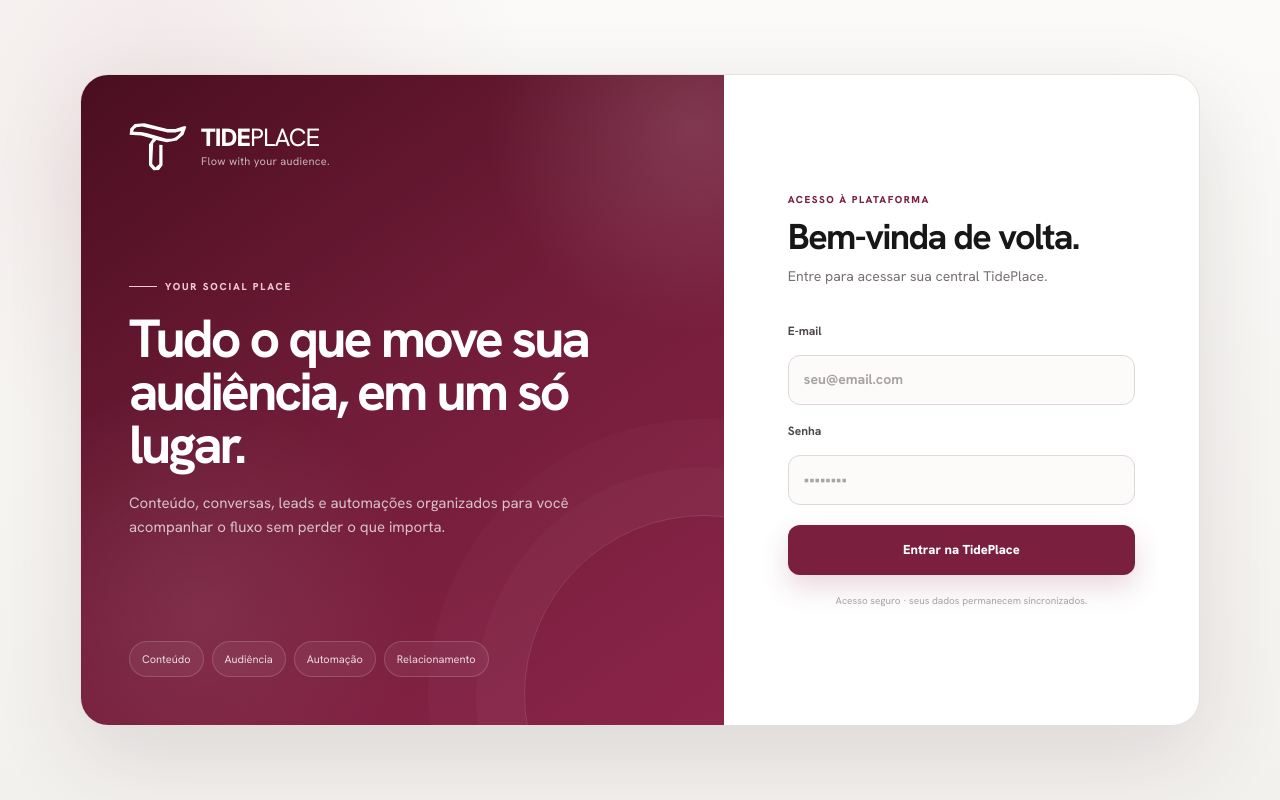
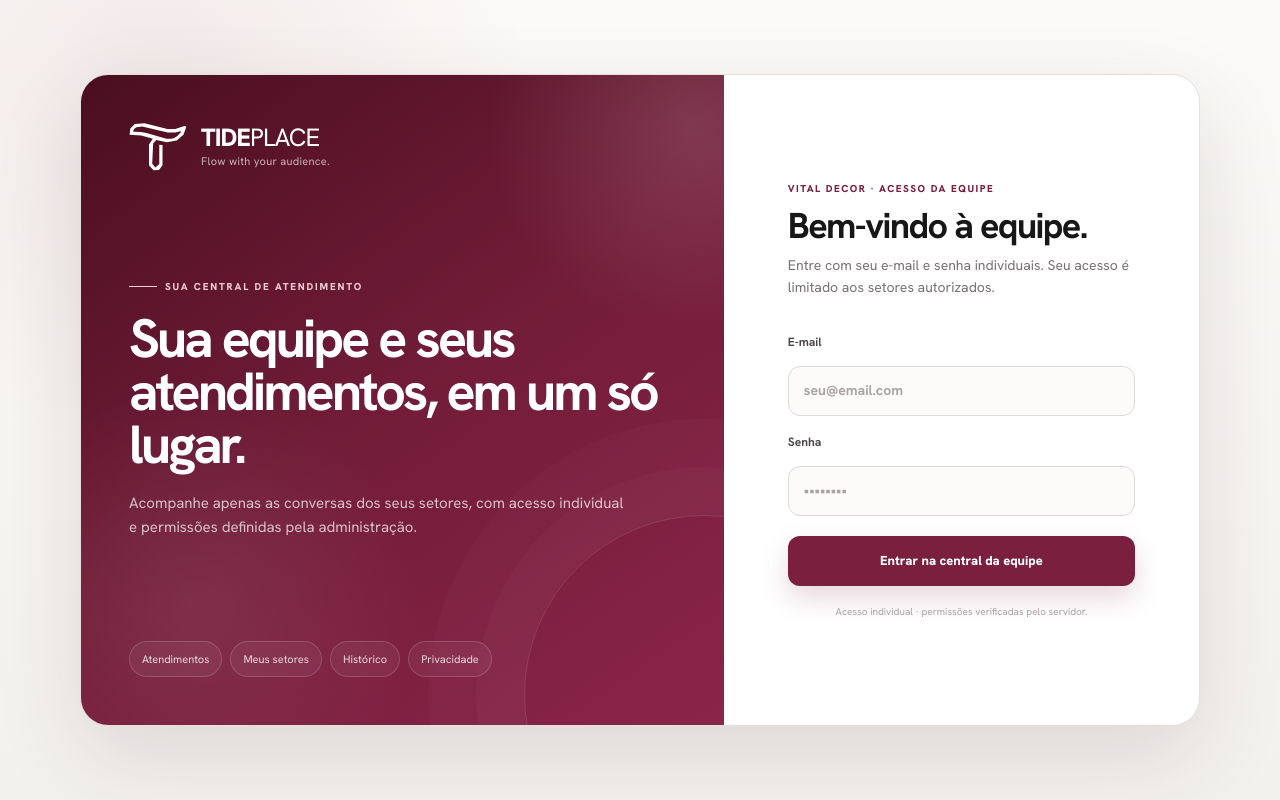
Before and after one commit to julianybertaglia-art/social-hub-gui, a Next.js app: page /equipe in a window 1280 px wide. Built offline with nearby package versions, Linux system fonts and the light colour scheme; no server answers.

Commit message:
feat(team): personalize existing Supabase login screen for team portal entry

```diff
--- a/app/CloudGate.js
+++ b/app/CloudGate.js
@@ -2,6 +2,7 @@
 
 import { createContext, useContext, useEffect, useRef, useState } from 'react';
 import { createClient } from '@supabase/supabase-js';
+import { usePathname } from 'next/navigation';
 import styles from './cloudgate.module.css';
 import { hasAuthIdentityChanged, sameAuthenticatedUser } from './lib/session-gate.mjs';
 
@@ -158,6 +159,8 @@ async function refreshInstagramContentPerformance() {
 }
 
 export default function CloudGate({ children }) {
+  const pathname=usePathname();
+  const isTeamLogin=pathname==='/equipe';
   const [session, setSession] = useState(null);
   const [accessScope,setAccessScope]=useState(null);
   const [initializing, setInitializing] = useState(true);
@@ -568,16 +571,13 @@ export default function CloudGate({ children }) {
             </div>
 
             <div className={styles.brandMessage}>
-              <span className={styles.brandKicker}>YOUR SOCIAL PLACE</span>
-              <h1>Tudo o que move sua audiência, em um só lugar.</h1>
-              <p>Conteúdo, conversas, leads e automações organizados para você acompanhar o fluxo sem perder o que importa.</p>
+              <span className={styles.brandKicker}>{isTeamLogin?'SUA CENTRAL DE ATENDIMENTO':'YOUR SOCIAL PLACE'}</span>
+              <h1>{isTeamLogin?'Sua equipe e seus atendimentos, em um só lugar.':'Tudo o que move sua audiência, em um só lugar.'}</h1>
+              <p>{isTeamLogin?'Acompanhe apenas as conversas dos seus setores, com acesso individual e permissões definidas pela administração.':'Conteúdo, conversas, leads e automações organizados para você acompanhar o fluxo sem perder o que importa.'}</p>
             </div>
 
             <div className={styles.brandFeatures}>
-              <span>Conteúdo</span>
-              <span>Audiência</span>
-              <span>Automação</span>
-              <span>Relacionamento</span>
+              {(isTeamLogin?['Atendimentos','Meus setores','Histórico','Privacidade']:['Conteúdo','Audiência','Automação','Relacionamento']).map(item=><span key={item}>{item}</span>)}
             </div>
           </div>
 
@@ -586,9 +586,9 @@ export default function CloudGate({ children }) {
               <img src="/brand/tideplace-mark.svg" alt="" />
               <strong><b>TIDE</b>PLACE</strong>
             </div>
-            <p className={styles.eyebrow}>ACESSO À PLATAFORMA</p>
-            <h2>Bem-vinda de volta.</h2>
-            <p className={styles.authIntro}>Entre para acessar sua central TidePlace.</p>
+            <p className={styles.eyebrow}>{isTeamLogin?'VITAL DECOR · ACESSO DA EQUIPE':'ACESSO À PLATAFORMA'}</p>
+            <h2>{isTeamLogin?'Bem-vindo à equipe.':'Bem-vinda de volta.'}</h2>
+            <p className={styles.authIntro}>{isTeamLogin?'Entre com seu e-mail e senha individuais. Seu acesso é limitado aos setores autorizados.':'Entre para acessar sua central TidePlace.'}</p>
 
             <form className={styles.form} onSubmit={handleLogin}>
               <label>
@@ -615,10 +615,10 @@ export default function CloudGate({ children }) {
               </label>
               {message && <p className={styles.error}>{message}</p>}
               <button type="submit" disabled={submitting}>
-                {submitting ? 'Entrando...' : 'Entrar na TidePlace'}
+                {submitting ? 'Entrando...' : isTeamLogin?'Entrar na central da equipe':'Entrar na TidePlace'}
               </button>
             </form>
-            <p className={styles.securityNote}>Acesso seguro · seus dados permanecem sincronizados.</p>
+            <p className={styles.securityNote}>{isTeamLogin?'Acesso individual · permissões verificadas pelo servidor.':'Acesso seguro · seus dados permanecem sincronizados.'}</p>
           </div>
         </section>
       </main>
```
